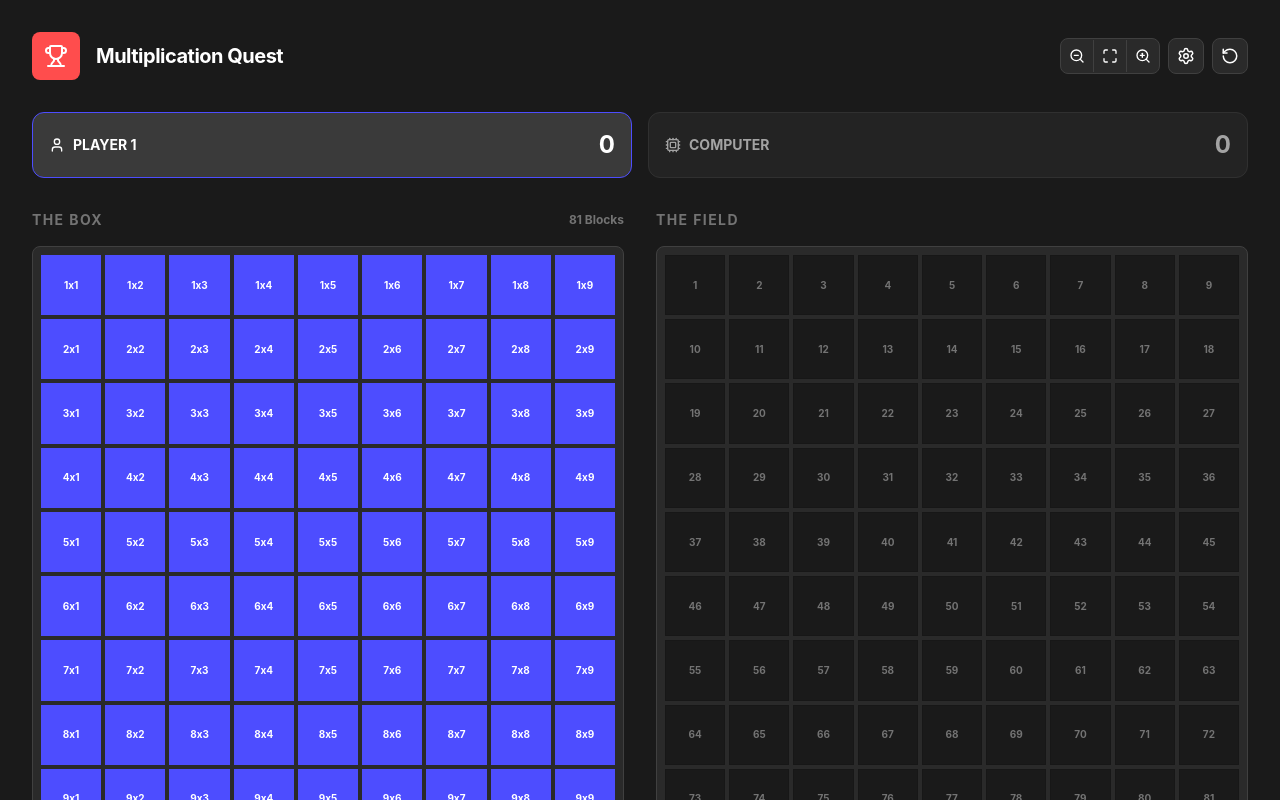
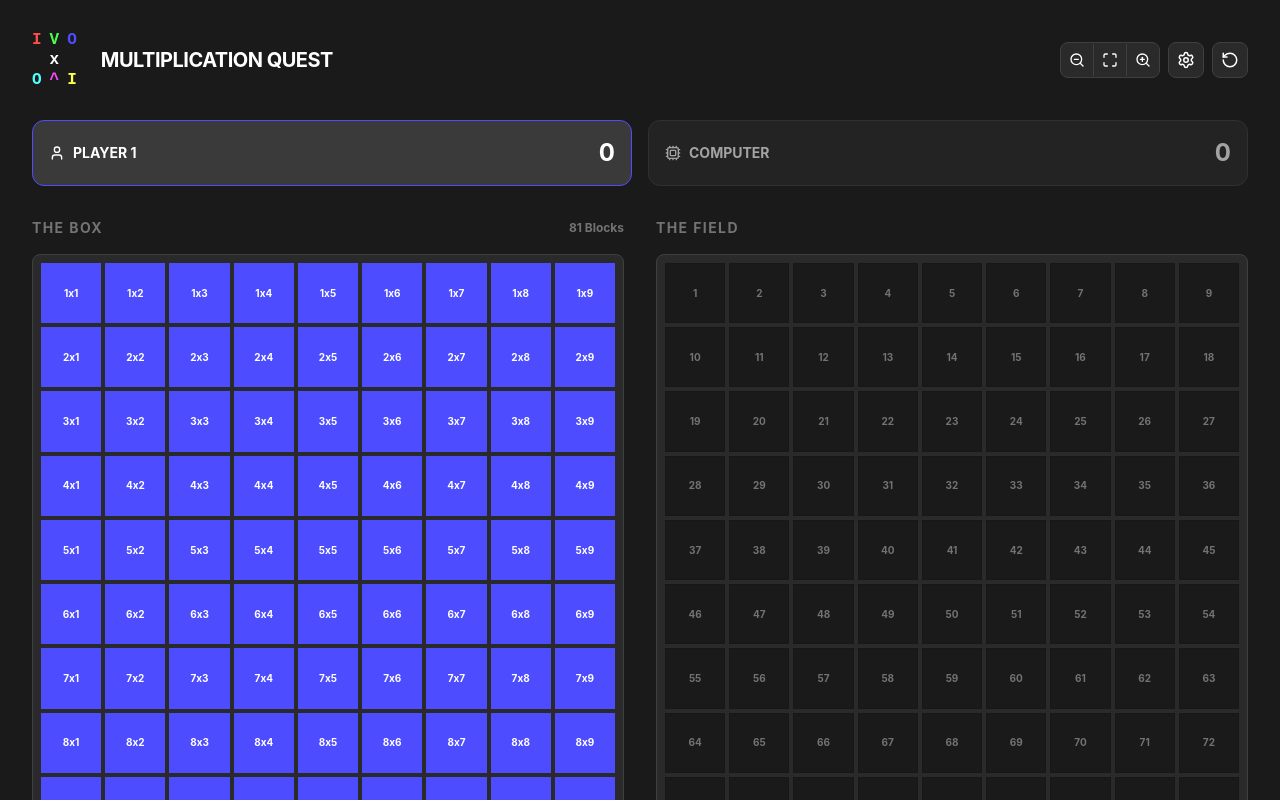
Before and after one commit to NofanTasi/Ivo-s-Game, a React (Vite) app: page / in a window 1280 px wide. Both pictures are taken after a click on the button "Start Game". Shown: the top 800 px of the page. Built offline with nearby package versions, Linux system fonts and the light colour scheme.

Commit message:
feat: Add custom IVO logo to header
Replaces the generic trophy icon with a stylized IVO logo in the application header. This enhances branding and visual identity for the Multiplication Quest game.

```diff
--- a/src/App.tsx
+++ b/src/App.tsx
@@ -371,11 +371,24 @@ export default function App() {
     <div className="min-h-screen p-4 md:p-8 font-sans text-[var(--color-text-main)]">
       {/* Header */}
       <div className="max-w-7xl mx-auto mb-8 flex justify-between items-center">
-        <div className="flex items-center gap-4">
-          <div className="bg-[var(--color-pure-red)] p-3 rounded-lg">
-            <Trophy className="text-[var(--color-pure-white)] w-6 h-6" />
+        <div className="flex items-center gap-6">
+          {/* Custom IVO Logo */}
+          <div className="font-mono leading-none select-none">
+            <div className="flex gap-2 mb-1">
+              <span className="text-[var(--color-pure-red)] font-black">I</span>
+              <span className="text-[var(--color-pure-green)] font-black">V</span>
+              <span className="text-[var(--color-pure-blue)] font-black">O</span>
+            </div>
+            <div className="flex justify-center mb-1">
+              <span className="text-[var(--color-pure-white)] font-black">x</span>
+            </div>
+            <div className="flex gap-2">
+              <span className="text-[var(--color-pure-cyan)] font-black">O</span>
+              <span className="text-[var(--color-pure-magenta)] font-black">^</span>
+              <span className="text-[var(--color-pure-yellow)] font-black">I</span>
+            </div>
           </div>
-          <h1 className="text-xl font-bold tracking-tight">Multiplication Quest</h1>
+          <h1 className="text-xl font-bold tracking-tight uppercase">Multiplication Quest</h1>
         </div>
 
         <div className="flex gap-2">
@@ -500,7 +513,7 @@ export default function App() {
                     aspect-square flex items-center justify-center text-[10px] font-bold transition-all border
                     ${square.id === errorSquareId ? 'bg-[var(--color-pure-red)] border-[var(--color-pure-white)] text-[var(--color-pure-white)] z-20 scale-110' :
                       square.highlighted ?
-                      'bg-[var(--color-square-used)] border-[var(--color-pure-green)]/30 text-black' :
+                      'bg-[var(--color-square-used)] border-[var(--color-pure-green)]/30 !text-black' :
                       'bg-[var(--color-bg-main)] border-[var(--color-gray-900)] text-[var(--color-gray-500)] hover:text-[var(--color-pure-white)] hover:border-[var(--color-gray-700)]'}
                   `}
                 >
```
